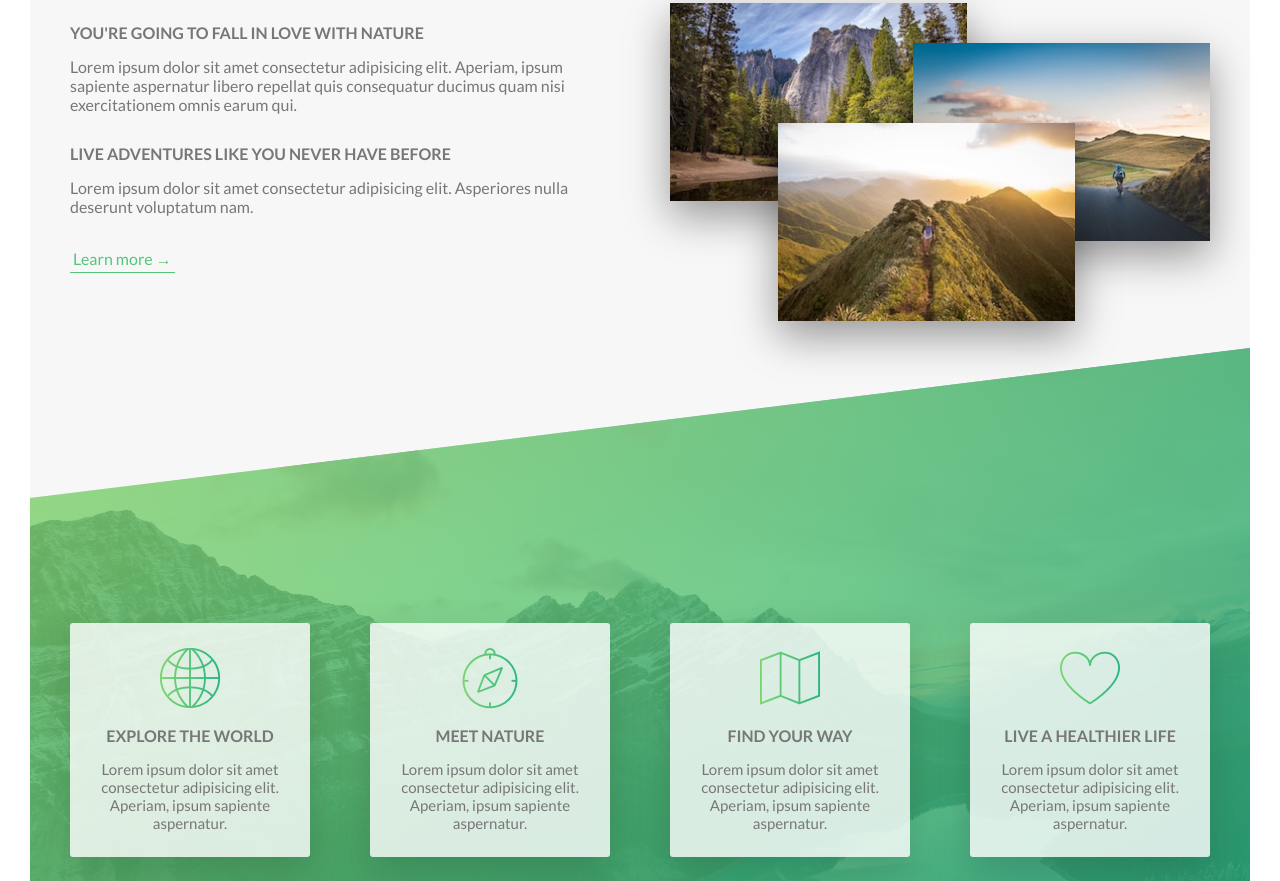
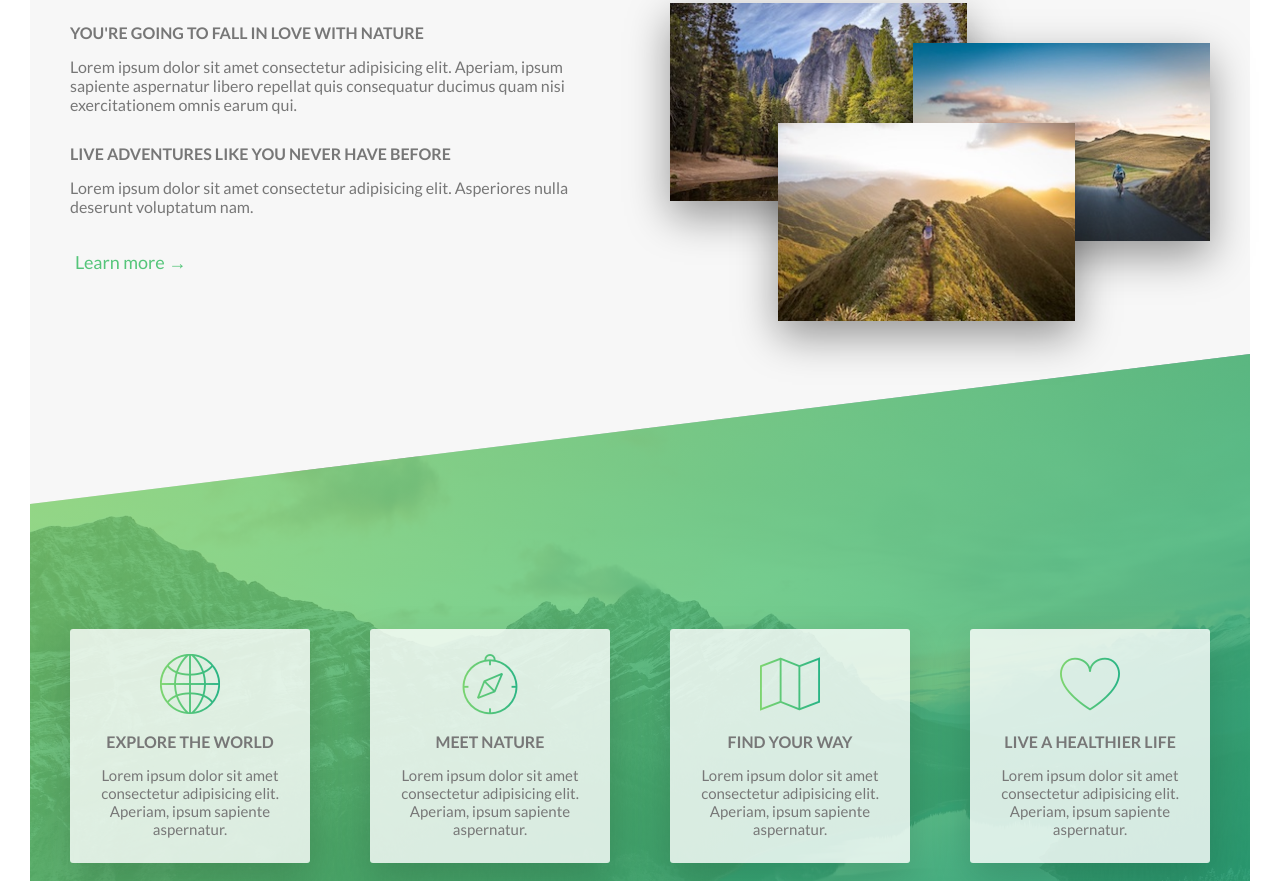
Before and after one commit to Kateryna-Borysenko/natours, a website: page index.html in a window 1280 px wide. Shown: the part 979-1860 px from the top of the page. Drawn offline with Linux system fonts and the light colour scheme.

Commit message:
simplify .btn-text styles by removing redundant code and refining hover effect

```diff
--- a/sass/components/_button.scss
+++ b/sass/components/_button.scss
@@ -71,26 +71,31 @@
 }
 
 .btn-text {
-  &:link,
-  &:visited {
-    font-size: $default-font-size;
-    color: $color-primary;
-    display: inline-block;
-    text-decoration: none;
-    border-bottom: 1px solid $color-primary;
-    padding: 3px;
-    transition: all 0.2s;
+  font-size: 1.8rem;
+  color: $color-primary;
+  display: inline-block;
+  text-decoration: none;
+  padding: 0.5rem;
+  position: relative;
+  transition: color 0.3s ease;
+
+  &::after {
+    content: '';
+    position: absolute;
+    left: 0;
+    bottom: 0;
+    width: 0;
+    height: 0.1rem;
+    background-color: $color-primary;
+    transition: width 0.3s ease;
   }
 
   &:hover {
-    background-color: $color-primary;
-    color: $color-white;
-    box-shadow: 0 1rem 2rem rgba($color-black, 0.15);
-    transform: translateY(-2px);
-  }
+    color: $color-primary;
+    background-color: transparent;
 
-  &:active {
-    box-shadow: 0 0.5rem 1rem rgba($color-black, 0.15);
-    transform: translateY(0);
+    &::after {
+      width: 100%;
+    }
   }
 }
```
Also changed, not shown: css/style.css, 1 other file.
